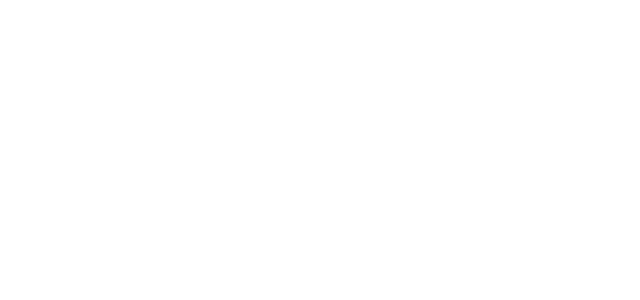
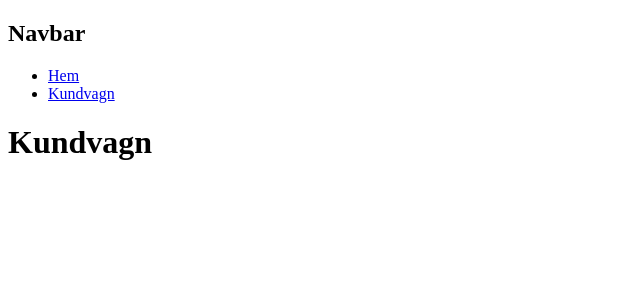
Before and after one commit to elinmaijgren/Gruppuppgift, a React (Vite) app: page /kundvagnSida in a window 1280 px wide. Before the commit this address had no page. Shown: the top 300 px of the page, without its empty margins (0-640 px from the left). Built offline with nearby package versions, Linux system fonts and the light colour scheme.

Commit message:
Fixade en temp- navbar, så att man kan jobba på kundvagnSidan.

```diff
--- a/src/App.jsx
+++ b/src/App.jsx
@@ -1,14 +1,21 @@
-import { Routes, Route } from "react-router-dom";
+import { Route, Routes } from "react-router-dom";
 import Home from "./pages/Home/Home";
 import Product_info from "./pages/Product_info/Product_info";
+import Navbar from "./components/Navbar/Navbar";
+import KundvagnSida from "./pages/Kundvagn/KundvagnSida";
 
 
 function App() {
   return (
-    <Routes>
-      <Route path="/" element={<Home />} />
-      <Route path="info/:id" element={<Product_info />} />
-    </Routes>
+    <>
+      <Navbar />
+      <Routes>
+        <Route path="/" element={<Home />} />
+        <Route path="kundvagnSida" element={<KundvagnSida />} />
+        <Route path="info/:id" element={<Product_info />} />
+      </Routes>
+
+    </>
   );
 }
 
--- a/src/components/Navbar/Navbar.jsx
+++ b/src/components/Navbar/Navbar.jsx
@@ -1,8 +1,15 @@
 import React from 'react'
+import { Link } from "react-router-dom";
 
 const navbar = () => {
   return (
-    <div>navbar</div>
+    <nav>
+      <h1>Navbar</h1>
+      <ul>
+        <li><Link to="/" >Hem</Link></li>
+        <li><Link to="/kundvagnSida" >Kundvagn</Link></li>
+      </ul>
+    </nav>
   )
 }
 
--- /dev/null
+++ b/src/pages/Kundvagn/KundvagnSida.jsx
@@ -0,0 +1,19 @@
+import React from 'react'
+import Navbar from '../../components/Navbar/Navbar'
+
+const kundvagnSida = () => {
+
+  return (
+    <>
+
+      <div>
+        <h1>
+          Kundvagn
+        </h1>
+
+      </div>
+    </>
+  )
+}
+
+export default kundvagnSida
```
